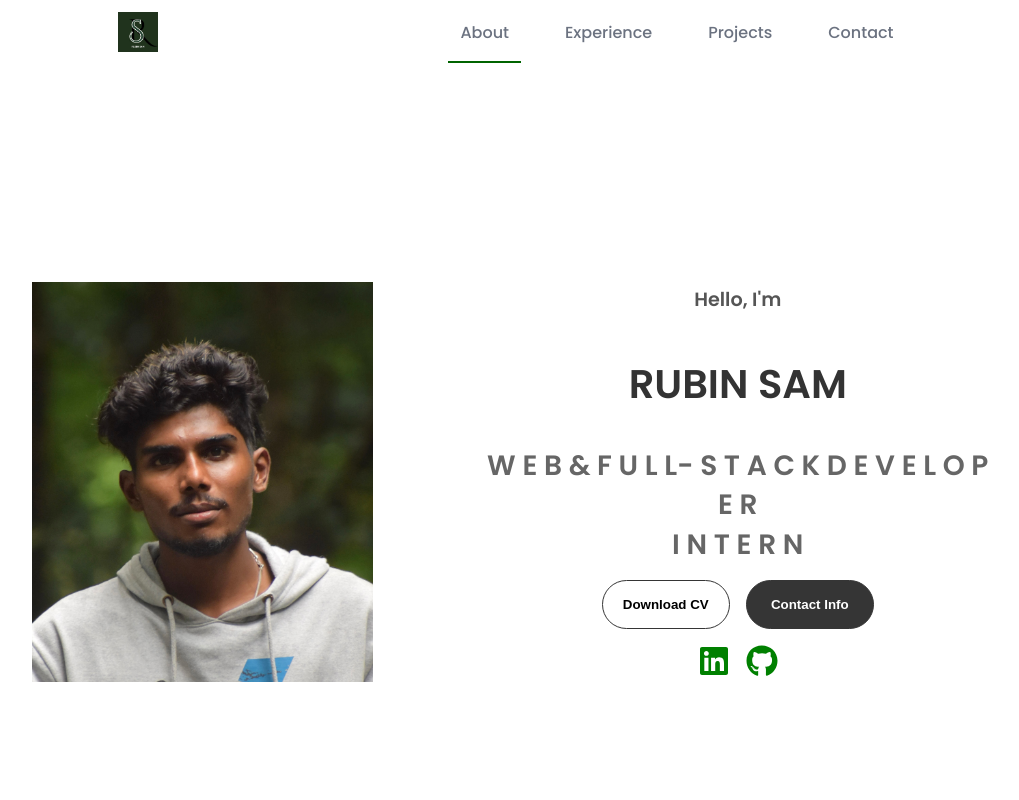
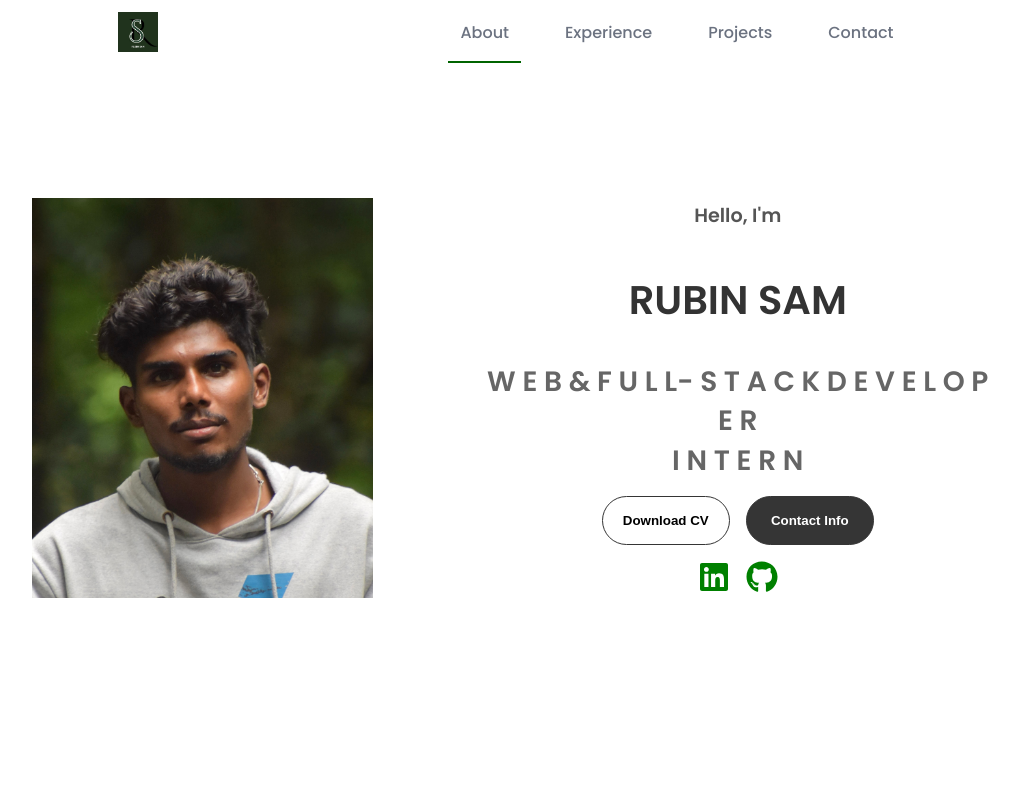
Before and after one commit to Rubinsam11/my-profile, a React (Create React App) app: page / in a window 1280 px wide. Shown: the top 800 px of the page, without its empty margins (128-1147 px from the left). Built offline with nearby package versions, Linux system fonts and the light colour scheme.

Commit message:
Update Home.css

```diff
--- a/src/components/Home.css
+++ b/src/components/Home.css
@@ -189,7 +189,7 @@ section {
   flex-direction: column;
   justify-content: center;  /* Vertically center */
   align-items: center;      /* Horizontally center */
-  height: 100vh;            /* Full viewport height */
+         /* Full viewport height */
 }
 
 #socials-container {
```
